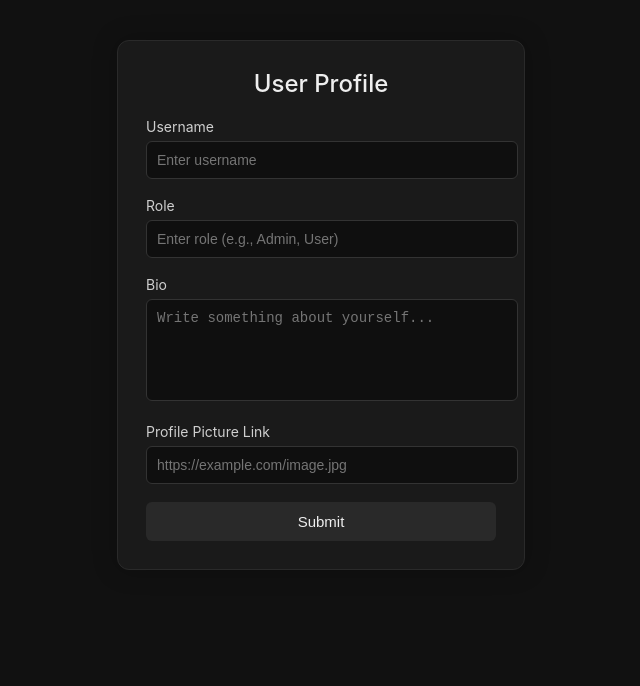
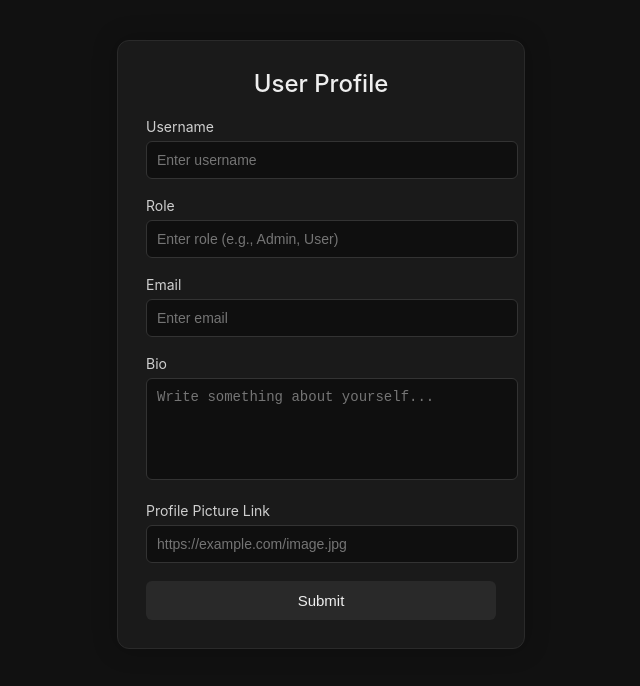
Before and after one commit to avanish-cse/jsPhase-3Learning, a plain HTML site: page 3.user-manager-using-this/index.html in a window 1280 px wide. Shown: the whole page, without its empty margins (319-959 px from the left). Drawn offline with Linux system fonts and the light colour scheme.

Commit message:
add email field in the form

```diff
--- a/3.user-manager-using-this/index.html
+++ b/3.user-manager-using-this/index.html
@@ -29,6 +29,13 @@
                     maxlength="20" pattern="^[a-zA-Z ]+$" title="Role must contain only letters and spaces.">
             </div>
 
+            <!-- EMAIL -->
+            <div class="form-group">
+                <label for="email">Email</label>
+                <input type="email" id="email" placeholder="Enter email" required minlength="5" maxlength="40" autocomplete="off">
+            </div>
+
+
             <!-- BIO -->
             <div class="form-group">
                 <label for="bio">Bio</label>
--- a/3.user-manager-using-this/script.js
+++ b/3.user-manager-using-this/script.js
@@ -1,6 +1,7 @@
 const form = document.querySelector("#form");
 let username = document.querySelector("#username");
 let role = document.querySelector("#role");
+let email = document.querySelector("#email");
 let bio = document.querySelector("#bio");
 let profilePic = document.querySelector("#profilePic");
 const cardContainer = document.querySelector("#card-container");
```
